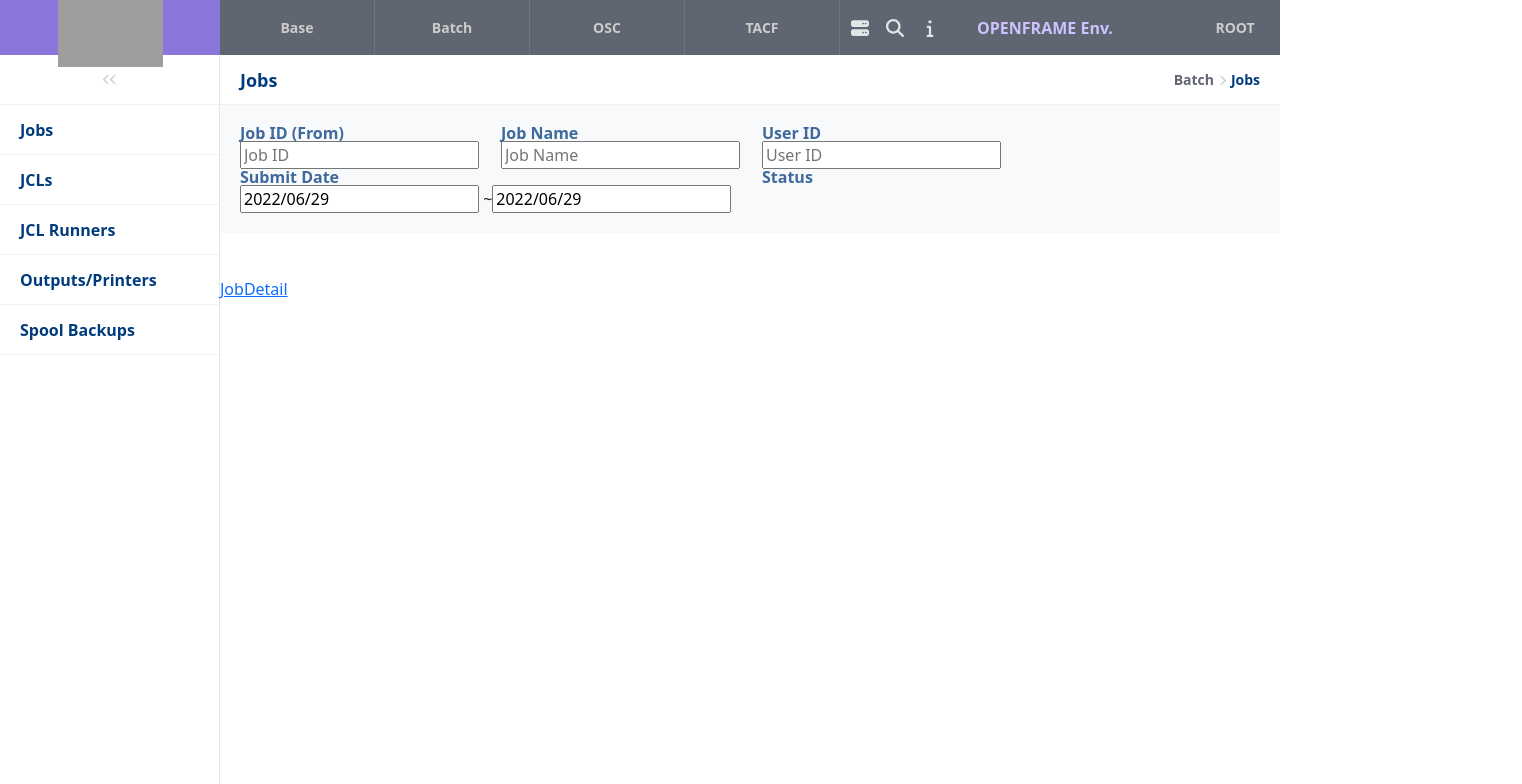
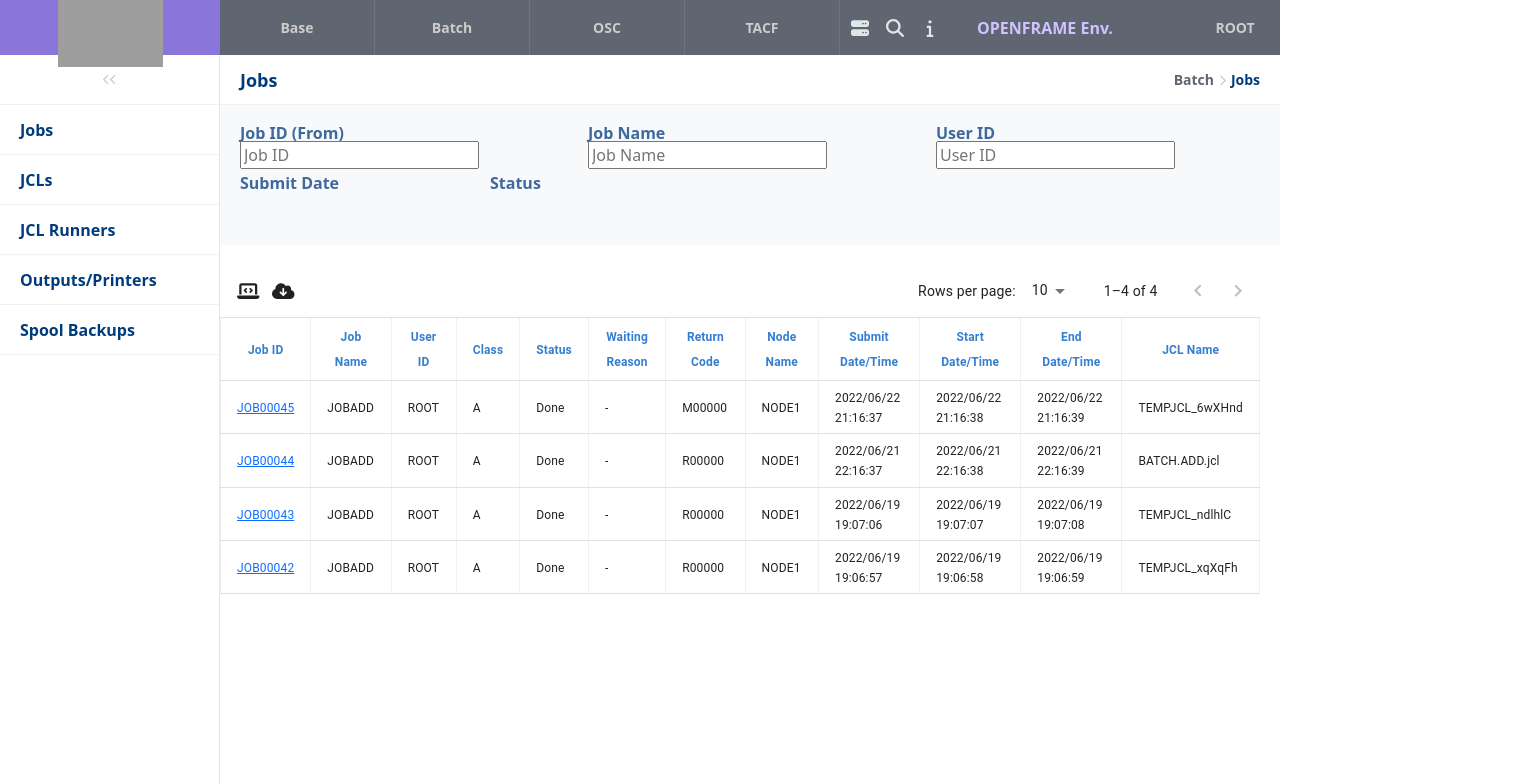
Before and after one commit to alwaysGPS/OFTanager, a React (Create React App) app: page / in a window 1280 px wide. Shown: the top 784 px of the page, 1522 px wide, since content can reach past the window. Built offline with nearby package versions, Linux system fonts and the light colour scheme.

Commit message:
Refactor(Jobs) : Edit 테이블 컴포넌트 분리, 레이아웃 수정

```diff
--- /dev/null
+++ b/src/components/batch/JobIcon.js
@@ -0,0 +1,37 @@
+import { TableCell } from "@mui/material";
+import styled from "styled-components";
+
+const Container = styled.div`
+  margin: 20px 20px 20px 0px;
+
+  .table {
+    background-color: white;
+  }
+
+  .table_head span {
+    color: #357fd2;
+    font-weight: 700;
+  }
+`;
+
+const TableTitle = styled.div`
+  font-size: 18px;
+  font-weight: 700;
+  display: flex;
+  justify-content: space-between;
+`;
+
+const StyledCell = styled(TableCell)`
+  border: 1px solid #f1f1f1;
+
+  span {
+    font-size: 12px;
+
+    .icon {
+      font-size: 14px;
+      color: ${({ theme }) => theme.colors.subMenuText};
+    }
+  }
+`;
+
+export { Container, StyledCell, TableTitle };
--- /dev/null
+++ b/src/components/batch/JobTable.js
@@ -0,0 +1,192 @@
+import { Link } from "react-router-dom";
+import { FontAwesomeIcon } from "@fortawesome/react-fontawesome";
+import { faCloudArrowDown, faLaptopCode } from "@fortawesome/free-solid-svg-icons";
+import {
+  Table,
+  TableBody,
+  TableCell,
+  TableContainer,
+  TableHead,
+  TableRow,
+  TablePagination,
+} from "@mui/material";
+import { useState } from "react";
+import { Container, StyledCell, TableTitle } from "./JobIcon";
+
+function JobTable() {
+  // Spools Dumy data
+  const JobInfo = [
+    {
+      number: "JOB00045",
+      jobName: "JOBADD",
+      userId: "ROOT",
+      jobclass: "A",
+      status: "Done",
+      watingReason: "  -  ",
+      returnCode: "M00000",
+      nodeName:"NODE1",
+      submitDate_Time:"2022/06/22 21:16:37",
+      startDate_Time:"2022/06/22 21:16:38",
+      endDate_Time:"2022/06/22 21:16:39",
+      jclName:"TEMPJCL_6wXHnd"
+    },
+    {
+      number: "JOB00044",
+      jobName: "JOBADD",
+      userId: "ROOT",
+      jobclass: "A",
+      status: "Done",
+      watingReason: "  -  ",
+      returnCode: "R00000",
+      nodeName:"NODE1",
+      submitDate_Time:"2022/06/21 22:16:37",
+      startDate_Time:"2022/06/21 22:16:38",
+      endDate_Time:"2022/06/21 22:16:39",
+      jclName:"BATCH.ADD.jcl"
+    },
+    {
+      number: "JOB00043",
+      jobName: "JOBADD",
+      userId: "ROOT",
+      jobclass: "A",
+      status: "Done",
+      watingReason: "  -  ",
+      returnCode: "R00000",
+      nodeName:"NODE1",
+      submitDate_Time:"2022/06/19 19:07:06",
+      startDate_Time:"2022/06/19 19:07:07",
+      endDate_Time:"2022/06/19 19:07:08",
+      jclName:"TEMPJCL_ndlhlC"
+    },
+    {
+      number: "JOB00042",
+      jobName: "JOBADD",
+      userId: "ROOT",
+      jobclass: "A",
+      status: "Done",
+      watingReason: "  -  ",
+      returnCode: "R00000",
+      nodeName:"NODE1",
+      submitDate_Time:"2022/06/19 19:06:57",
+      startDate_Time:"2022/06/19 19:06:58",
+      endDate_Time:"2022/06/19 19:06:59",
+      jclName:"TEMPJCL_xqXqFh"
+    }
+  ];
+
+  const [page, setPage] = useState(0);
+  const [rowsPerPage, setRowsPerPage] = useState(10);
+
+  return (
+    <Container>
+      <TableContainer className="table">
+        <Table size="small">
+          <TableHead className="table_head">
+            <TableRow>
+              <TableCell>
+                <TableTitle>
+                  <FontAwesomeIcon
+                  className="icon"
+                  icon={faLaptopCode} />
+                  <FontAwesomeIcon
+                  className="icon"
+                  icon={faCloudArrowDown} />
+                </TableTitle>
+              </TableCell>
+              <TablePagination
+                count={JobInfo.length}
+                page={page}
+                rowsPerPage={rowsPerPage}
+              />
+            </TableRow>
+            <TableRow>
+              <StyledCell align="center">
+                <span>Job ID</span>
+              </StyledCell>
+              <StyledCell align="center">
+                <span>Job Name</span>
+              </StyledCell>
+              <StyledCell align="center">
+                <span>User ID</span>{" "}
+              </StyledCell>
+              <StyledCell align="center">
+                <span>Class</span>
+              </StyledCell>
+              <StyledCell align="center">
+                <span>Status</span>{" "}
+              </StyledCell>
+              <StyledCell align="center">
+                <span>Waiting Reason</span>
+              </StyledCell>
+              <StyledCell align="center">
+                <span>Return Code</span>
+              </StyledCell>
+              <StyledCell align="center">
+                <span>Node Name</span>
+              </StyledCell>
+              <StyledCell align="center">
+                <span>Submit Date/Time</span>
+              </StyledCell>
+              <StyledCell align="center">
+                <span>Start Date/Time</span>
+              </StyledCell>
+              <StyledCell align="center">
+                <span>End Date/Time</span>
+              </StyledCell>
+              <StyledCell align="center">
+                <span>JCL Name</span>
+              </StyledCell>
+            </TableRow>
+          </TableHead>
+          <TableBody>
+            {JobInfo.map(({ number, jobName, userId, jobclass, status
+                             , watingReason, returnCode, nodeName
+                             , submitDate_Time, startDate_Time, endDate_Time, jclName
+                            }) => (
+              <TableRow key={number} hover={true}>
+                <StyledCell>
+                  <span><Link to={`/batch/jobs/detail`}>{number}</Link></span>
+                </StyledCell>
+                <StyledCell>
+                  <span>{jobName}</span>
+                </StyledCell>
+                <StyledCell>
+                  <span>{userId}</span>
+                </StyledCell>
+                <StyledCell>
+                  <span>{jobclass}</span>
+                </StyledCell>
+                <StyledCell>
+                  <span>{status}</span>
+                </StyledCell>
+                <StyledCell>
+                  <span>{watingReason}</span>
+                </StyledCell>
+                <StyledCell>
+                  <span>{returnCode}</span>
+                </StyledCell>
+                <StyledCell>
+                  <span>{nodeName}</span>
+                </StyledCell>
+                <StyledCell>
+                  <span>{submitDate_Time}</span>
+                </StyledCell>
+                <StyledCell>
+                  <span>{startDate_Time}</span>
+                </StyledCell>
+                <StyledCell>
+                  <span>{endDate_Time}</span>
+                </StyledCell>
+                <StyledCell>
+                  <span>{jclName}</span>
+                </StyledCell>
+              </TableRow>
+            ))}
+          </TableBody>
+        </Table>
+      </TableContainer>
+    </Container>
+  );
+}
+
+export default JobTable;
--- /dev/null
+++ b/src/components/batch/SearchCondition.js
@@ -0,0 +1,66 @@
+import styled from "styled-components";
+
+// react-bootstrap
+//import { div, Col } from 'react-bootstrap'
+import 'bootstrap/dist/css/bootstrap.min.css'
+
+const StyledContainer = styled.div`
+  background-color: rgb(247, 249, 251);
+  max-width: 100%;
+  padding : 20px;
+
+  .row {
+    height: 50px;
+    flex-wrap: nowrap;
+  }
+  .col {
+    min-width: 250px;
+  }
+
+  input {
+
+  }
+  .scTitle {
+    color: #3f699d;
+    font-weight: bold;
+    margin-bottom: 10px;
+    }
+
+  .DatePickerComponent {
+    width: 110px;
+  }
+`;
+
+function SearchCondition() {
+  return (
+    <StyledContainer>
+      <div className="row">
+        <div className="col">
+          <span className="scTitle">Job ID (From)</span><br/>
+          <input type="text" placeholder="Job ID" id="jobId" />
+        </div>
+        <div className="col">
+          <span className="scTitle">Job Name</span><br/>
+          <input type="text" placeholder="Job Name" id="jobName" />
+        </div>
+        <div className="col">
+          <span className="scTitle">User ID</span><br/>
+          <input type="text" placeholder="User ID" id="userId" />
+        </div>
+      </div>
+      <div className="row">
+        <div className="col">
+          <span className="scTitle">Submit Date</span><br/>
+          {/* <DatePickerComponent></DatePickerComponent> ~
+          <DatePickerComponent></DatePickerComponent> */}
+        </div>
+        <div>
+          <span className="scTitle">Status</span><br/>
+          {/* <CheckboxLabels></CheckboxLabels> */}
+        </div>
+      </div>
+    </StyledContainer>
+  );
+}
+
+export default SearchCondition ;
--- a/src/pages/batch/Jobs.js
+++ b/src/pages/batch/Jobs.js
@@ -1,53 +1,23 @@
-import { Link, Route } from "react-router-dom";
-import { useState } from "react";
+import useState from "react";
 import styled from "styled-components";
-import SubMenu from "../../components/common/SubMenu";
 import TitleBar from "../../components/common/TitleBar";
 
-// react-bootstrap
-import Row from 'react-bootstrap/Row'
-import Col from 'react-bootstrap/Col'
-import Container from 'react-bootstrap/Container'
+// SerachCondition
+import SearchCondition from "../../components/batch/SearchCondition";
 import 'bootstrap/dist/css/bootstrap.min.css'
 
 // DatePicker
 import DatePicker from "react-datepicker";
 import "react-datepicker/dist/react-datepicker.css"
 
+// JobTable
+import JobTable from "../../components/batch/JobTable";
+
 const OutterContainer = styled.div`
   display: flex;
   flex-direction: column;
   width: calc(100vw - 220px);
   height: 100vh;
-`;
-
-const StyledContainer = styled(Container)`
-  background-color: rgb(247, 249, 251);
-  /* flex-wrap: nowrap; */
-  max-width: 100%;
-  padding : 20px;
-
-  .Row {
-    margin : 5px;
-  }
-
-  .Col {
-    min-width: 250px;
-    /*
-    height: 48px;
-    display: flex;
-    flex-direction: column;
-    */
-  }
-
-  .scTitle {
-    color: #3f699d;
-    font-weight: bold;
-    }
-
-  .DatePickerComponent {
-    width: 110px;
-  }
 `;
 
 const DatePickerComponent = () => {
@@ -62,37 +32,6 @@ const DatePickerComponent = () => {
 };
 
 
-function SerchCondition() {
-  return (
-    <StyledContainer>
-      <Row lg={4}>
-        <Col className="col-2">
-          <span className="scTitle">Job ID (From)</span><br/>
-          <input type="text" placeholder="Job ID" id="jobId" />
-        </Col>
-        <Col className="col-2">
-          <span className="scTitle">Job Name</span><br/>
-          <input type="text" placeholder="Job Name" id="jobName" />
-        </Col>
-        <Col className="col-2">
-          <span className="scTitle">User ID</span><br/>
-          <input type="text" placeholder="User ID" id="userId" />
-        </Col>
-      </Row>
-      <Row lg={2}>
-        <Col className="col-2">
-          <span className="scTitle">Submit Date</span><br/>
-          <DatePickerComponent></DatePickerComponent> ~
-          <DatePickerComponent></DatePickerComponent>
-        </Col>
-        <Col>
-          <span className="scTitle">Status</span><br/>
-          {/* <CheckboxLabels></CheckboxLabels> */}
-        </Col>
-      </Row>
-    </StyledContainer>
-  );
-}
 
 function CheckboxLabels() {
   const checkBoxList = [
@@ -169,12 +108,9 @@ function Jobs({ title }) {
   return (
     <OutterContainer>
       <TitleBar title={title} />
-      <SerchCondition>
-
-      </SerchCondition>
-
-      <br/><br/><br/>
-      <Link to={`/batch/jobs/detail`}>JobDetail</Link>
+      <SearchCondition>
+      </SearchCondition>
+      <JobTable/>
     </OutterContainer>
   );
 }
```
